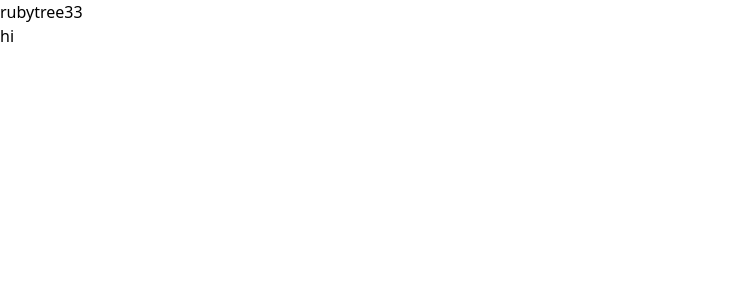
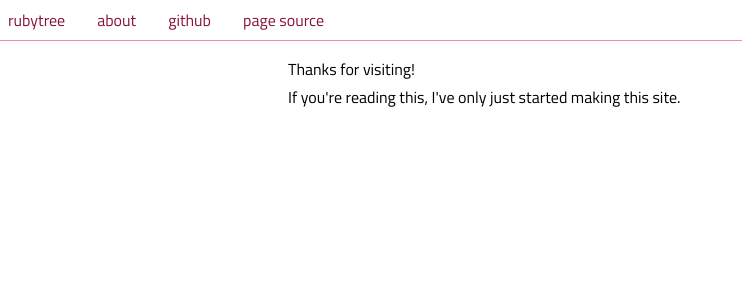
Before and after one commit to rubytree33/rubytree33.github.io, a Next.js app: page / in a window 1280 px wide. Shown: the top 300 px of the page, without its empty margins (0-742 px from the left). Built offline with nearby package versions, Linux system fonts and the light colour scheme.

Commit message:
presentable homepage

```diff
--- a/next.config.js
+++ b/next.config.js
@@ -2,6 +2,9 @@
 const nextConfig = {
   reactStrictMode: true,
   swcMinify: true,
+  experimental: {
+    newNextLinkBehavior: true
+  },
 }
 
 module.exports = nextConfig
--- /dev/null
+++ b/pages/_document.tsx
@@ -0,0 +1,21 @@
+import Document, { Html, Head, Main, NextScript } from 'next/document'
+
+class MyDocument extends Document {
+  render() {
+    return (
+      <Html lang="en">
+        <Head>
+          <link rel="preconnect" href="https://fonts.googleapis.com" />
+          {/* <link rel="preconnect" href="https://fonts.gstatic.com" crossorigin /> */}
+          <link href="https://fonts.googleapis.com/css2?family=Titillium+Web:ital,wght@0,200;0,300;0,400;0,600;0,700;0,900;1,200;1,300;1,400;1,600;1,700&display=swap" rel="stylesheet" />
+        </Head>
+        <body>
+          <Main />
+          <NextScript />
+        </body>
+      </Html>
+    )
+  }
+}
+
+export default MyDocument
--- a/pages/index.tsx
+++ b/pages/index.tsx
@@ -1,22 +1,38 @@
 import type { NextPage } from 'next'
 import Head from 'next/head'
-import Image from 'next/image'
+import Link from 'next/link'
 
-const Home: NextPage = () => {
-  return (
+const Home: NextPage = () =>
   <>
     <Head>
       <title>about rubytree</title>
       <meta name="description" content="about rubytree" />
     </Head>
-      <header>
-        <span>rubytree</span><span>33</span>
+    <header className="p-2 mb-4 flex flex-row items-baseline space-x-8
+                      border-b border-rose-600 border-opacity-50 text-rose-900">
+      <Link href="/" className="ml-16 p-1 pt-0  text-3xl font-extralight text-rose-600">
+        rubytree
+      </Link>
+      <Link href="/">
+        about
+      </Link>
+      <Link href="https://github.com/rubytree33">
+        github
+      </Link>
+      <Link href="https://github.com/rubytree33/rubytree33.github.io/main/pages/index.tsx">
+        page source
+      </Link>
     </header>
-      <main>
-        hi
+    <main className="mx-auto px-8 max-w-3xl space-y-1">
+      <p>
+        Thanks for visiting!
+      </p>
+      <p>
+        If you&apos;re reading this, I&apos;ve only just started making this site.
+      </p>
     </main>
+    <footer className="fixed bottom-0 p-2 mt-8">
+    </footer>
   </>
-  )
-}
 
 export default Home
--- a/tailwind.config.js
+++ b/tailwind.config.js
@@ -1,10 +1,17 @@
 /** @type {import('tailwindcss').Config} */
+
+const defaultTheme = require('tailwindcss/defaultTheme')
+
 module.exports = {
   content: [
     "./{pages,components}/**/*.{js,ts,jsx,tsx}"
   ],
   theme: {
-    extend: {},
+    extend: {
+      fontFamily: {
+        'sans': ['"Titillium Web"', ...defaultTheme.fontFamily.sans],
+      }
+    },
   },
   plugins: [],
 }
```
Lines whose indentation alone changed are shown as unchanged.
